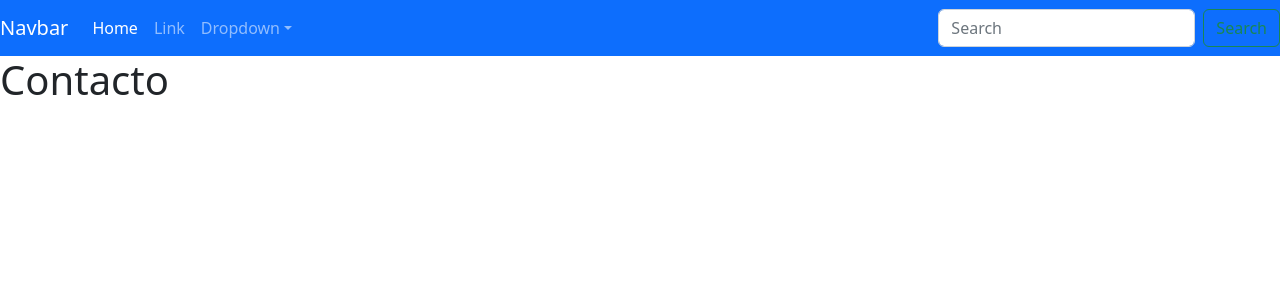
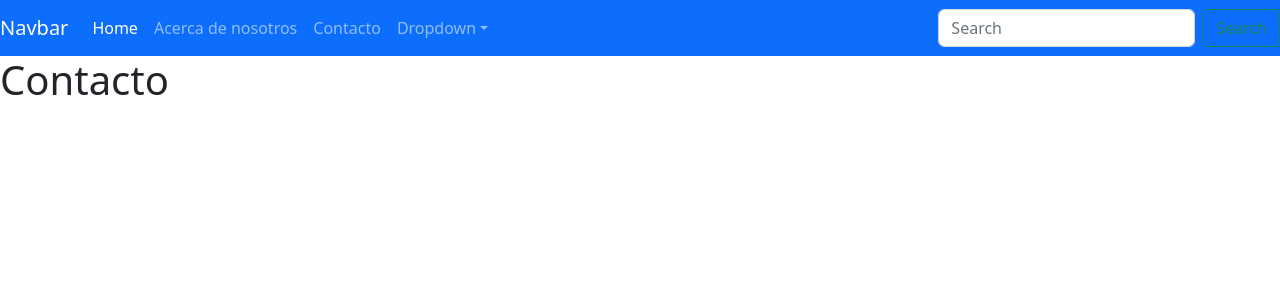
Before and after one commit to mpieszko/2023InfoG8-D13, a Django app: page /contacto in a window 1280 px wide. Shown: the top 300 px of the page. Run offline with Django 4.2, Linux system fonts and the light colour scheme.

Commit message:
enlaces navbar

```diff
--- a/templates/base.html
+++ b/templates/base.html
@@ -24,10 +24,13 @@
         <div class="collapse navbar-collapse" id="collapsibleNavId">
             <ul class="navbar-nav me-auto mt-2 mt-lg-0">
                 <li class="nav-item">
-                    <a class="nav-link active" href="#" aria-current="page">Home <span class="visually-hidden">(current)</span></a>
+                    <a class="nav-link active" href="{% url 'index' %}" aria-current="page">Home <span class="visually-hidden">(current)</span></a>
                 </li>
                 <li class="nav-item">
-                    <a class="nav-link" href="#">Link</a>
+                    <a class="nav-link" href="{% url 'about' %}">Acerca de nosotros</a>
+                </li>
+                <li class="nav-item">
+                  <a class="nav-link" href="{% url 'contact' %}">Contacto</a>
                 </li>
                 <li class="nav-item dropdown">
                     <a class="nav-link dropdown-toggle" href="#" id="dropdownId" data-bs-toggle="dropdown" aria-haspopup="true" aria-expanded="false">Dropdown</a>
```
